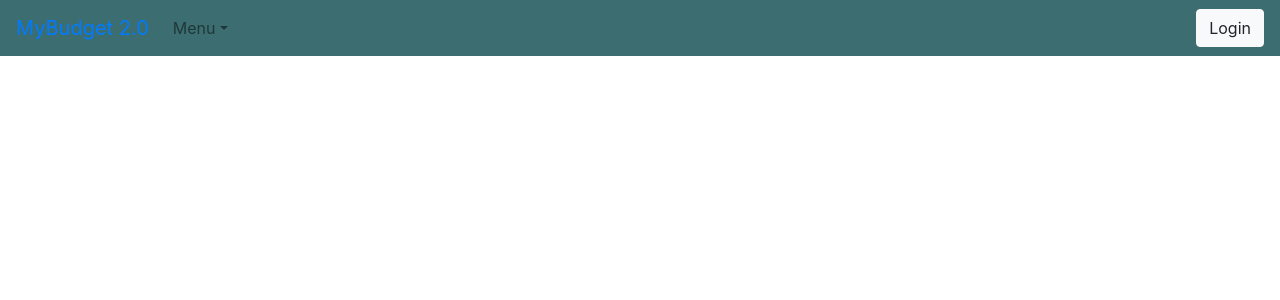
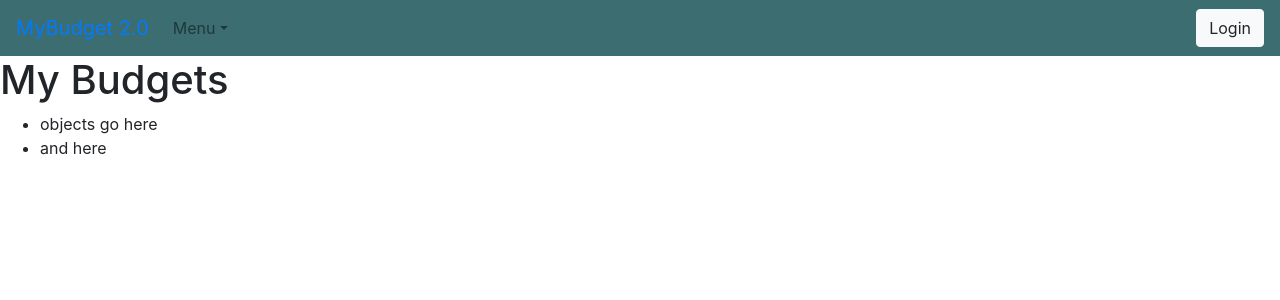
Before and after one commit to jehough/budgetfrontend, a React (Create React App) app in the folder budgetfrontend/: page /budgets in a window 1280 px wide. Shown: the top 300 px of the page. Built offline with nearby package versions, Linux system fonts and the light colour scheme; no server answers.

Commit message:
adds budgets page

```diff
--- a/budgetfrontend/src/root_component.js
+++ b/budgetfrontend/src/root_component.js
@@ -8,6 +8,7 @@ import Login from './views/containers/login';
 import Home from './views/components/home';
 import Register from './views/containers/register';
 import Navbar from './views/containers/navbar';
+import Budgets from './views/containers/budgets';
 
 
 export default class RootComponent extends Component{
@@ -18,6 +19,7 @@ export default class RootComponent extends Component{
                 <Route exact path="/" component={Home} />
                 <Route path="/login" component={Login}/>
                 <Route path="/register" component={Register} />
+                <Route path="/budgets" component={Budgets} />
             </Router>
         )
     }
--- /dev/null
+++ b/budgetfrontend/src/views/components/budget_list.js
@@ -0,0 +1,11 @@
+import React from 'react';
+
+const BudgetList = props => (<div>
+      <ul>
+        <li> objects go here</li>
+        <li>and here</li>
+      </ul>
+    </div>)
+
+
+export default BudgetList
--- /dev/null
+++ b/budgetfrontend/src/views/containers/budgets.js
@@ -0,0 +1,34 @@
+import React, {Component} from 'react';
+import BudgetList from '../components/budget_list.js';
+import DisplayTitle from '../components/title.js';
+import {path} from '../../helpers.js';
+
+
+class Budgets extends Component {
+  constructor(){
+    super()
+    this.state = {
+      budgetsList: []
+    }
+  }
+
+
+
+
+  componentDidMount(){
+    const url = path + '/budgets'
+   fetch(url)
+     .then(resp=> resp.json())
+     .then(json =>
+       this.console.log(json)
+     )
+
+    }
+  render(){
+    return(<div>
+      <DisplayTitle title={"My Budgets"} />
+      <BudgetList list={this.state.fishList} input={this.state.input}/>
+      </div>)
+  }
+}
+export default Budgets
--- a/budgetfrontend/src/views/containers/login.js
+++ b/budgetfrontend/src/views/containers/login.js
@@ -31,7 +31,7 @@ class Login extends Component {
   }
   render(){
     return(<div>
-      {this.props.signed_in ? <Redirect to="/" />:null}
+      {this.props.signed_in ? <Redirect to="/budgets" />:null}
       {this.state.newuser? <Redirect to="/register"/>:null}
       <DisplayTitle title="Login Page" />
       <h4>You must login to view your cart.</h4>
--- a/budgetfrontend/src/views/containers/register.js
+++ b/budgetfrontend/src/views/containers/register.js
@@ -19,7 +19,7 @@ class Register extends Component {
   }
   render(){
     return(<div className="form-container">
-      {this.props.signed_in ? <Redirect to="/" />:null}
+      {this.props.signed_in ? <Redirect to="/budgets" />:null}
       <DisplayTitle title="New User" />
       {this.props.message === '' ? <p>{this.props.message}</p>:null}
       <LoginForm handleSubmit={this.handleSubmit} newUser={true}/>
```
